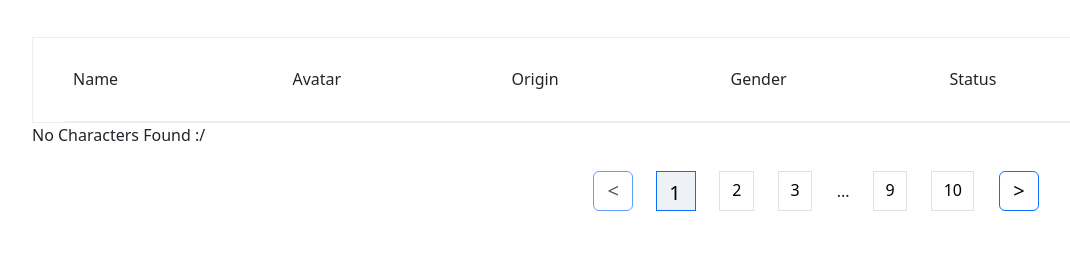
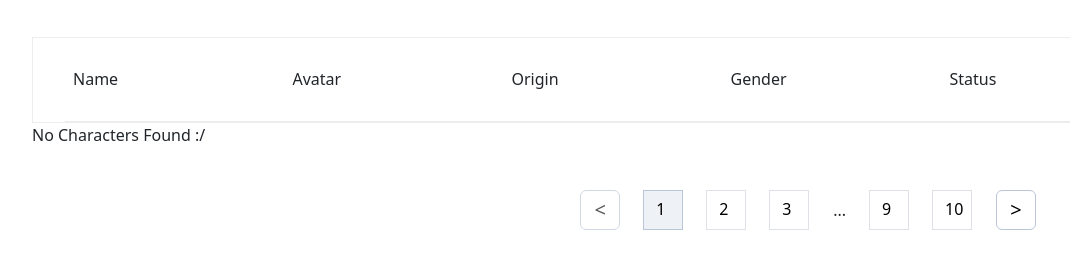
Before and after one commit to samil-web/Rick-Morty-Table, a React app: page / in a window 1280 px wide. Shown: the part 138-406 px from the top of the page, without its empty margins (91-1161 px from the left). Built offline with nearby package versions, Linux system fonts and the light colour scheme; some packages are replaced by stand-ins of ours; no server answers.

Commit message:
changed pagination

```diff
--- a/src/components/Pagination/pagination.css
+++ b/src/components/Pagination/pagination.css
@@ -12,6 +12,7 @@
     width: 40px;
     height: 40px;
     text-align: center;
+    border-color: #BAC6D8;
   }
 
   li>a{
@@ -23,18 +24,25 @@
   }
 
   ul.pagination li a.page-link{
+    width: 40px;
+    height: 40px;
     color: black;
   }
 
   ul.pagination li.active a.page-link{
-    text-decoration: none;
-    color: black;
     background-color:#EEF1F5;
-    font-size: 20px;
-    width: 40px;
-    height: 40px;
+    border-color: #BAC6D8;
   }
 
 ul{
-    margin-right: 130px;
+    margin-right: 133px;
 }
+.pagination > li > a:focus{
+  color: #BAC6D8;
+}
+.pagination.justify-content-end.my-4.gap-4{
+  margin-top: 43px!important;
+  margin-bottom: 54px!important;
+  border-color: #BAC6D8;
+  --bs-pagination-focus-color:#BAC6D8;
+}
--- a/src/components/Table/Table.css
+++ b/src/components/Table/Table.css
@@ -1,11 +1,13 @@
 thead {display: table-header-group;}
+.table-div{
+    max-height: 457px;
+}
 table {
     display: flex;
-
+    /* height: 457px; */
     align-items: center;
     justify-content: center;
     border-collapse: collapse;
-    width: 100%;
     width: 1161px;
 }
 
--- a/src/components/Table/Table.js
+++ b/src/components/Table/Table.js
@@ -9,16 +9,15 @@ const Table = ({ results }) => {
       let { id, image, name, status, origin, gender, species } = x;
 
       return (
-        // <div >
+        <div >
 
-        // </div>
+
           <table style={{ backgroundColor: status === 'Dead' ? '#F6F8FA' : 'white' }}
 
           >
             <tbody
 
             >
-
               <tr key={id}>
                 <td >{name}
                   <br></br>
@@ -35,6 +34,7 @@ const Table = ({ results }) => {
 
             </tbody>
           </table>
+        </div>
       );
     });
   }
```
Lines whose indentation alone changed are shown as unchanged.
